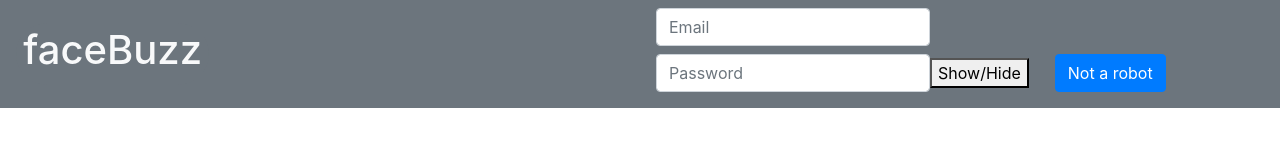
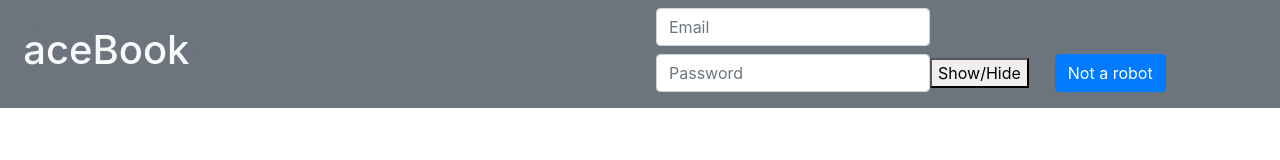
Before and after one commit to kurianvijay/acebook-facebuzz-react, a React (Create React App) app: page / in a window 1280 px wide. Shown: the top 160 px of the page. Built offline with nearby package versions, Linux system fonts and the light colour scheme.

Commit message:
navbar working

```diff
--- a/src/components/Navbar.jsx
+++ b/src/components/Navbar.jsx
@@ -42,11 +42,13 @@ class Navbar extends Component {
   handleSubmit(event){
     event.preventDefault()
     this.setState({hasSession: true})
+    console.log('hello')
   }
 
   logout(event){
     event.preventDefault()
     this.setState({hasSession: false})
+    console.log('bye')
   }
 
   render () {
@@ -60,7 +62,7 @@ class Navbar extends Component {
           <div className="navbar-collapse collapse w-100 order-1 order-md-0 dual-collapse2">
             <ul className="navbar-nav mr-auto">
               <li className="badge badge-pill badge-secondary text-light">
-                <h1>faceBuzz</h1>
+                <h1>aceBook</h1>
               </li>
             </ul>
           </div>
@@ -92,7 +94,7 @@ class Navbar extends Component {
           <div className="navbar-collapse collapse w-100 order-1 order-md-0 dual-collapse2">
             <ul className="navbar-nav mr-auto">
               <li className="badge badge-pill badge-secondary text-light">
-                <h1>faceBuzz</h1>
+                <h1>aceBook</h1>
               </li>
             </ul>
           </div>
--- a/src/components/SignInForm.jsx
+++ b/src/components/SignInForm.jsx
@@ -47,17 +47,19 @@ class SignInForm extends Component {
     })
   }
 
-  handleSubmit(event){
+  // handleSubmit(event){
+  //   event.preventDefault()
+  //   console.log(this.state.email + " " + this.state.password)
+  // }
+
+  handleClick(event){
     event.preventDefault()
-    console.log(this.state.email + " " + this.state.password)
-
-  }
-
-  handleClick(){
     if (this.state.password_field === "password"){
       this.setState({password_field: "text"})
+      console.log('hide')
     } else {
       this.setState({password_field: "password"})
+      console.log('show')
     }
   }
 
```
